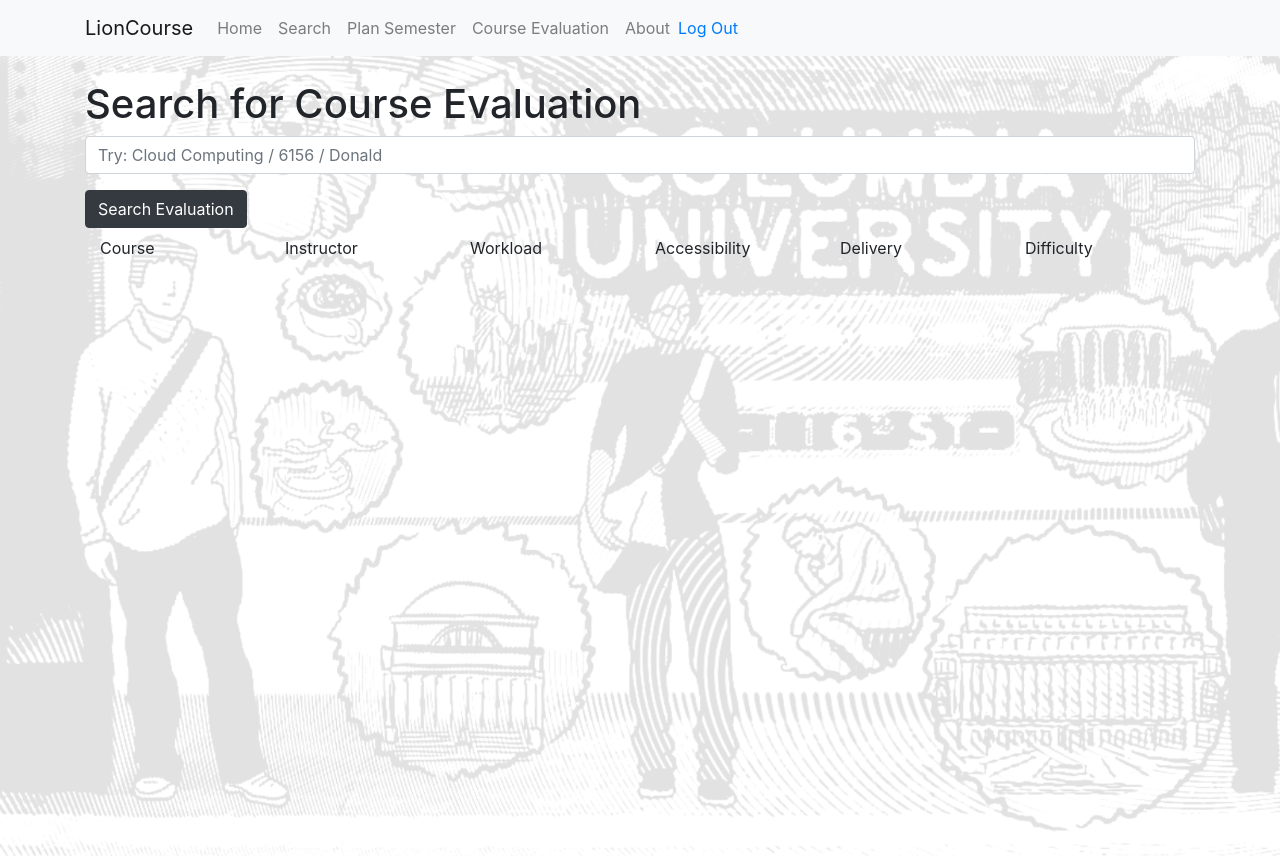
After one commit to SelendisErised/Columbia-Course-Recommendation-System, a Flask app: page /evaluation_page in a window 1280 px wide. The commit adds this page. Run offline with Flask 2, Linux system fonts and the light colour scheme; some libraries are stand-ins or nearby versions.

Commit message:
evaluation front end & backend ver 1

```diff
--- a/Proj/server.py
+++ b/Proj/server.py
@@ -8,8 +8,8 @@ from dbfunction import DatabaseConnection, SearchFunction, EvaluationFunction
 from flask_oauth import OAuth
 
 host = 'localhost'
-database_user_id = 'root'
-database_user_password = 'Cyx980901-'
+database_user_id = 'Jinxuan_Tang'
+database_user_password = 'Yky722104$'
 default_scheme = '6156_project'
 
 db = DatabaseConnection(host, database_user_id, database_user_password, default_scheme)
@@ -229,5 +229,30 @@ def remove_course():
     wish_list.remove(course_number)
     return ('', 204)
 
+@app.route('/evaluation_page')
+def evaluation_page_null():
+    # json_data = request.get_json()
+    # TODO search_courses function:
+    # search_res = search_courses(json_data)
+    # search_res.append(json_data + " result" )
+    # return redirect(url_for('search_page.html'))
+    query_output = [] # null input
+    return render_template('evaluation_page.html', data = query_output)
+
+@app.route('/evaluation', methods=['POST','GET'])
+def evaluation():
+    json_data = request.get_json()
+    # TODO search_courses function:
+    # search_res = search_courses(json_data)
+    # search_res.append(json_data + " result" )
+    return redirect(url_for('evaluation_page', search_key = json_data))
+
+# submitted search keywords
+@app.route('/evaluation_page/<search_key>')
+def evaluation_page(search_key):
+    search_engine = EvaluationFunction(default_scheme, cur)
+    json_out = search_engine.evaluation_search(search_key)
+    return render_template('evaluation_page.html', data = json_out)
+
 if __name__ == '__main__':
     app.run(debug = True)
--- /dev/null
+++ b/Proj/static/evaluation_page.js
@@ -0,0 +1,122 @@
+
+$(document).ready(function () {
+    $("#user_email_nav").html(sessionStorage.getItem('user_email'));
+    const search_res  = document.getElementById('search_res');
+
+    $('#search_res').append(
+        `
+        <div>
+        ${data}
+        </div>
+        `
+    )
+
+    const form  = document.getElementById('search_form');
+    form.addEventListener('submit', (event) => {
+        event.preventDefault();
+        var keyword = form.elements['search_keyword'].value
+
+        console.log(keyword)
+
+        window.location.href = `../evaluation_page/` + keyword
+        // $.ajax({
+        //     type: "POST",
+        //     url: "../search",
+        //     contentType: "application/json; charset=utf-8",
+        //     data: JSON.stringify(keyword),
+        //     success: function () {
+        //         console.log("submitted")
+        //         window.location.href = `../search_page/` + keyword
+        //     },
+        //     error: function(jq,status,message) {
+        //         alert('A jQuery error has occurred. Status: ' + status + ' - Message: ' + message);
+        //     }
+        // });
+    });
+
+
+    // $('#search_res').append(
+    //     `
+    //     <div>
+    //     ${data} result
+    //     </div>
+    //     `
+    // )
+    // $.each(data, function(index, value) {
+    //     let new_row = display_log(value);
+    //     $("#log_list").append(new_row);
+    // });
+
+    display_search_res();
+})
+
+
+function display_search_res() {
+    $("#search_res").empty();
+
+    $.each(data, function(index, value) {
+        let new_row = display_each_course(value);
+        $("#search_res").append(new_row);
+        console.log(value)
+    });
+
+    // //delete button function
+    // $(".delete_btn").click(function() {
+
+    //     delete_sale($(this).attr("id"));
+    //     display_sales_list();
+
+    // });
+    // console.log(sales)
+}
+
+function display_each_course(course) {
+    var new_row = $("<div></div>");
+    new_row.addClass("row pt-2");
+
+    //div for Course
+    var new_Course = $("<div></div>");
+    new_Course.addClass("col-md-2");
+    new_Course.html(course.Course);
+    new_row.append(new_Course);
+
+    //div for Instructor
+    var new_instructor = $("<div></div>");
+    new_instructor.addClass("col-md-2");
+    new_instructor.html(course.Instructor);
+    new_row.append(new_instructor);
+
+    //div for Workload
+    var new_workload = $("<div></div>");
+    new_workload.addClass("col-md-2");
+    new_workload.html(course.Workload);
+    new_row.append(new_workload);
+
+    //div for Accessibility
+    var new_accessibility = $("<div></div>");
+    new_accessibility.addClass("col-md-2");
+    new_accessibility.html(course.Accessibility);
+    new_row.append(new_accessibility);
+
+    //div for Delivery
+    var new_delivery = $("<div></div>");
+    new_delivery.addClass("col-md-2");
+    new_delivery.html(course.Delivery);
+    new_row.append(new_delivery);
+
+    //div for Difficulty
+    var new_difficulty = $("<div></div>");
+    new_difficulty.addClass("col-md-2");
+    new_difficulty.html(course.Difficulty);
+    new_row.append(new_difficulty);
+
+
+    // var delete_button = $("<button></button>");
+    // delete_button.addClass("col-md-1 btn delete_btn");
+    // delete_button.prop("id", log.id);
+    // console.log("button id(real index): "+ log.id);
+    // delete_button.html("X");
+    // new_row.append(delete_button);
+
+    return new_row;
+}
--- /dev/null
+++ b/Proj/templates/evaluation_page.html
@@ -0,0 +1,55 @@
+{% extends "layout.html" %}
+
+{% block content %}
+
+<script  type="text/javascript" src="{{ url_for('static', filename = 'evaluation_page.js') }}"> </script>
+
+<script>
+
+    let data = {{data|tojson}}
+
+</script>
+
+<div class="main-content">
+    <br/>
+    <form id="search_form">
+        <h1>Search for Course Evaluation</h1>
+        <div class="form-group">
+            <input type="text" class="form-control" id="search_keyword" name="search_keyword" placeholder="Try: Cloud Computing / 6156 / Donald" required/>
+            <small></small>
+        </div>
+        <!-- <div class="d-flex"> -->
+            <button type="submit" class="btn btn-dark">Search Evaluation</button> <span id="loading"></span>
+        <!-- <div> -->
+    </form>
+
+
+    <div class="container ">
+        <div class="row pb-2 pt-2">
+            <div class="col-md-2">
+                Course
+            </div>
+            <div class="col-md-2">
+                Instructor
+            </div>
+            <div class="col-md-2">
+                Workload
+            </div>
+            <div class="col-md-2">
+                Accessibility
+            </div>
+            <div class="col-md-2">
+                Delivery
+            </div>
+            <div class="col-md-2">
+                Difficulty
+            </div>
+        </div>
+    </div>
+    <div id="search_res">
+
+    </div>
+</div>
+
+
+{% endblock %}
--- a/Proj/templates/layout.html
+++ b/Proj/templates/layout.html
@@ -35,6 +35,7 @@
         <a class="nav-link" href="/">Home</a>
         <a class="nav-link" href="/search_page">Search</a>
         <a class="nav-link" href="/planner_page">Plan Semester</a>
+        <a class="nav-link" href="/evaluation_page">Course Evaluation</a>
         <a class="nav-link" href="/">About</a>
       </div>
       <div>
```
Also changed, not shown: 2 other files.
